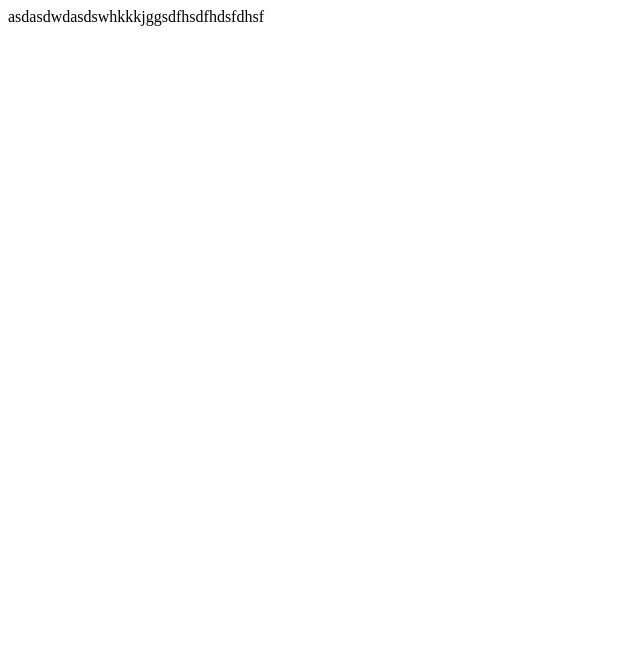
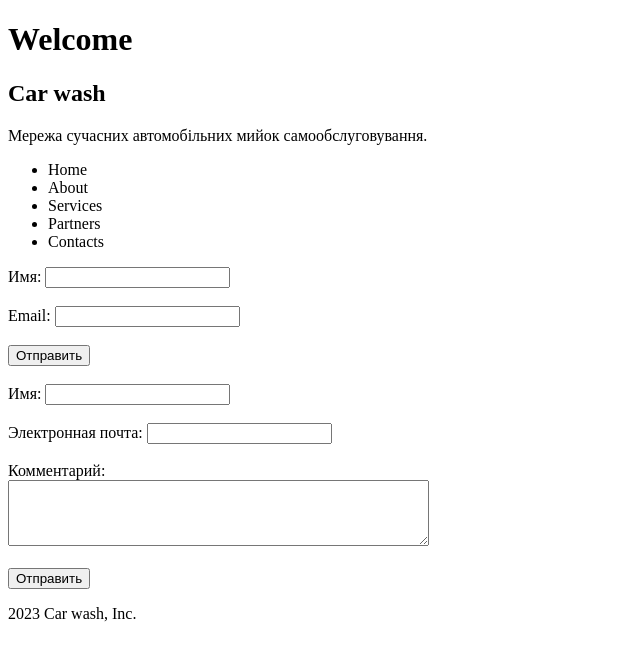
Before and after one commit to KirillGromyko09/homework, a plain HTML site: page index.html in a window 1280 px wide. Shown: the whole page, without its empty margins (0-640 px from the left). Drawn offline with Linux system fonts and the light colour scheme.

Commit message:
init project

```diff
--- a/index.html
+++ b/index.html
@@ -5,6 +5,51 @@
     <title>Title</title>
 </head>
 <body>
-asdasdwdasdswhkkkjggsdfhsdfhdsfdhsf
+<h1>Welcome</h1>
+<header>
+    <section>
+        <h2>Car wash</h2>
+        <p>Мережа сучасних автомобільних мийок самообслуговування.</p>
+    </section>
+    <ul>
+        <li>Home</li>
+        <li>About</li>
+        <li>Services</li>
+        <li>Partners</li>
+        <li>Contacts</li>
+    </ul>
+
+</header>
+<main>
+        <form action="" method="GET">
+            <label for=" name ">Имя:</label>
+            <input type="text" id=" name " name="имя"><br><br>
+
+            <label for=" email ">Email:</label>
+            <input type="email" id=" email " name="почта"><br><br>
+
+            <input type="submit" value="Отправить">
+        </form>
+<br>
+    <form action="" method="POST">
+        <label for="имя">Имя:</label>
+        <input type="text" id="имя" name="имя"><br><br>
+
+        <label for=" email ">Электронная почта:</label>
+        <input type="text" id=email name="почта">
+        <br>
+        <br>
+
+        <label for="comment">Комментарий:</label><br>
+        <textarea id="comment" name="комментарий" rows="4" cols="50"></textarea><br><br>
+
+        <input type="submit" value="Отправить">
+    </form>
+</main>
+<footer>
+    <p>
+         2023 Car wash, Inc.
+    </p>
+</footer>
 </body>
 </html>
```
